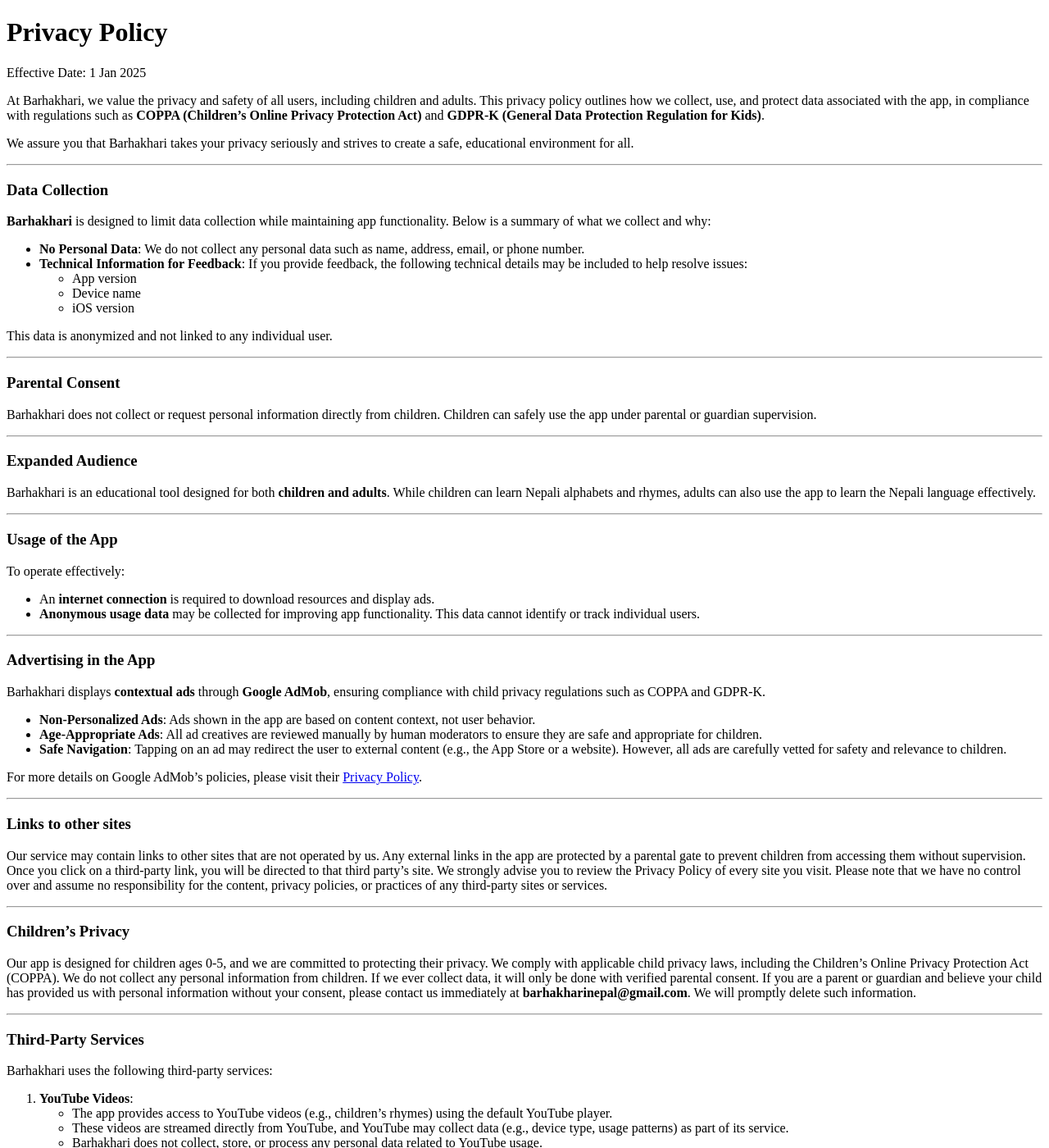
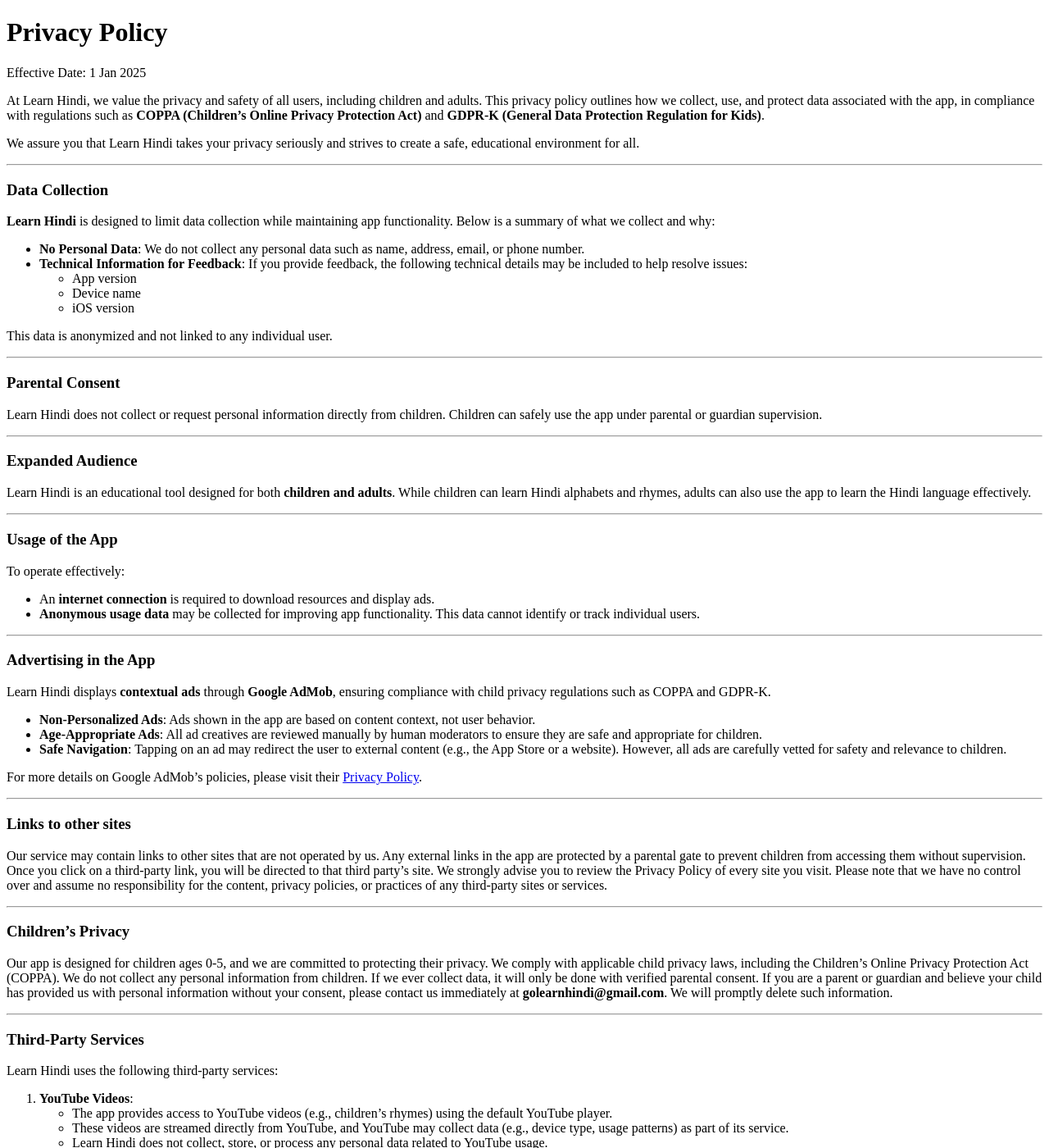
Before and after one commit to LearnHindi/learnhindi.github.io, a Jekyll site: the page built from privacy-policy.md, in a window 1280 px wide and 1400 px high. Shown: the whole window at 82% size. Built offline with Jekyll 4.4.1, drawn with Linux system fonts in a browser that asks for light colours; some of the changed text lies outside the part shown.

Commit message:
Update privacy-policy.md

```diff
--- a/privacy-policy.md
+++ b/privacy-policy.md
@@ -1,6 +1,6 @@
 ---
 layout: minimal
-title: "Privacy Policy - Barhakhari"
+title: "Privacy Policy - Learn Hindi"
 permalink: /privacy-policy/
 ---
 
@@ -18,15 +18,15 @@ permalink: /privacy-policy/
 
 Effective Date: 1 Jan 2025
 
-At Barhakhari, we value the privacy and safety of all users, including children and adults. This privacy policy outlines how we collect, use, and protect data associated with the app, in compliance with regulations such as **COPPA (Children’s Online Privacy Protection Act)** and **GDPR-K (General Data Protection Regulation for Kids)**.
+At Learn Hindi, we value the privacy and safety of all users, including children and adults. This privacy policy outlines how we collect, use, and protect data associated with the app, in compliance with regulations such as **COPPA (Children’s Online Privacy Protection Act)** and **GDPR-K (General Data Protection Regulation for Kids)**.
 
-We assure you that Barhakhari takes your privacy seriously and strives to create a safe, educational environment for all.
+We assure you that Learn Hindi takes your privacy seriously and strives to create a safe, educational environment for all.
 
 ---
 
 ### Data Collection
 
-**Barhakhari** is designed to limit data collection while maintaining app functionality. Below is a summary of what we collect and why:
+**Learn Hindi** is designed to limit data collection while maintaining app functionality. Below is a summary of what we collect and why:
 
 - **No Personal Data**: We do not collect any personal data such as name, address, email, or phone number.
 - **Technical Information for Feedback**: If you provide feedback, the following technical details may be included to help resolve issues:
@@ -40,13 +40,13 @@ This data is anonymized and not linked to any individual user.
 
 ### Parental Consent
 
-Barhakhari does not collect or request personal information directly from children. Children can safely use the app under parental or guardian supervision.
+Learn Hindi does not collect or request personal information directly from children. Children can safely use the app under parental or guardian supervision.
 
 ---
 
 ### Expanded Audience
 
-Barhakhari is an educational tool designed for both **children and adults**. While children can learn Nepali alphabets and rhymes, adults can also use the app to learn the Nepali language effectively.
+Learn Hindi is an educational tool designed for both **children and adults**. While children can learn Hindi alphabets and rhymes, adults can also use the app to learn the Hindi language effectively.
 
 ---
 
@@ -60,7 +60,7 @@ To operate effectively:
 
 ### Advertising in the App
 
-Barhakhari displays **contextual ads** through **Google AdMob**, ensuring compliance with child privacy regulations such as COPPA and GDPR-K.
+Learn Hindi displays **contextual ads** through **Google AdMob**, ensuring compliance with child privacy regulations such as COPPA and GDPR-K.
 
 - **Non-Personalized Ads**: Ads shown in the app are based on content context, not user behavior.
 - **Age-Appropriate Ads**: All ad creatives are reviewed manually by human moderators to ensure they are safe and appropriate for children.
@@ -82,18 +82,18 @@ Please note that we have no control over and assume no responsibility for the co
 
 Our app is designed for children ages 0-5, and we are committed to protecting their privacy. We comply with applicable child privacy laws, including the Children’s Online Privacy Protection Act (COPPA).
 We do not collect any personal information from children. If we ever collect data, it will only be done with verified parental consent.
-If you are a parent or guardian and believe your child has provided us with personal information without your consent, please contact us immediately at **barhakharinepal@gmail.com**. We will promptly delete such information.
+If you are a parent or guardian and believe your child has provided us with personal information without your consent, please contact us immediately at **golearnhindi@gmail.com**. We will promptly delete such information.
 
 ---
 
 ### Third-Party Services
 
-Barhakhari uses the following third-party services:
+Learn Hindi uses the following third-party services:
 
 1. **YouTube Videos**:
    - The app provides access to YouTube videos (e.g., children’s rhymes) using the default YouTube player.
    - These videos are streamed directly from YouTube, and YouTube may collect data (e.g., device type, usage patterns) as part of its service.
-   - Barhakhari does not collect, store, or process any personal data related to YouTube usage.
+   - Learn Hindi does not collect, store, or process any personal data related to YouTube usage.
    Refer to YouTube’s privacy policy for details: [YouTube Privacy Policy](https://policies.google.com/privacy)
 
 **Important Note for Parents**:
@@ -103,7 +103,7 @@ We recommend parental supervision while children access YouTube videos to ensure
 
 ### Security Measures
 
-While Barhakhari does not collect personal information, we take the following steps to ensure the app's safety:
+While Learn Hindi does not collect personal information, we take the following steps to ensure the app's safety:
 - Ensure secure access to resources and ads.
 - Monitor compliance with privacy regulations.
 - Regularly review and update our systems for potential vulnerabilities.
@@ -116,7 +116,7 @@ As a parent, you have the right to:
 - Review and delete any feedback-related data shared with us.
 - Contact us for questions about our data collection practices.
 
-To exercise these rights, email us at: **barhakharinepal@gmail.com**
+To exercise these rights, email us at: **golearnhindi@gmail.com**
 
 ---
 
@@ -128,6 +128,6 @@ We reserve the right to update or modify this privacy policy at any time to comp
 
 ### Contact Us
 
-If you have questions or concerns about this privacy policy or your safety while using Barhakhari, please contact us at:
+If you have questions or concerns about this privacy policy or your safety while using Learn Hindi, please contact us at:
 
-**Email**: **barhakharinepal@gmail.com**
+**Email**: **golearnhindi@gmail.com**
```
